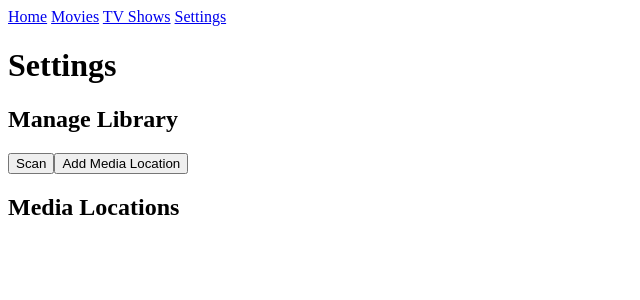
After one commit to Ap0c/video-server, a Flask app: page /settings in a window 1280 px wide. The commit adds this page. Shown: the top 300 px of the page, without its empty margins (0-640 px from the left). Run offline with Flask 2, Linux system fonts and the light colour scheme; data that the repository does not hold is empty.

Commit message:
Added a settings page.

```diff
--- a/main.py
+++ b/main.py
@@ -153,6 +153,16 @@ def episode(episode_id):
 	return render_template('episode.html', episode=info, show=show)
 
 
+@app.route('/settings')
+def settings():
+
+	"""Displays the settings page."""
+
+	locations = query_db('SELECT * FROM media_locations')
+
+	return render_template('settings.html', locations=locations)
+
+
 @app.route('/scan', methods=['POST'])
 def scan():
 
--- a/templates/base.html
+++ b/templates/base.html
@@ -10,6 +10,7 @@
 		<a href="/">Home</a>
 		<a href="/movies">Movies</a>
 		<a href="/tv_shows">TV Shows</a>
+		<a href="/settings">Settings</a>
 	</nav>
 	{% block header %}{% endblock header %}
 	<main>{% block content %}{% endblock content %}</main>
--- /dev/null
+++ b/templates/settings.html
@@ -0,0 +1,16 @@
+{% extends "base.html" %}
+{% block title %}Media Server - Settings{% endblock title %}
+{% block header %}
+		<header><h1>Settings</h1></header>
+	{% endblock header %}
+{% block content %}
+	<h2>Manage Library</h2>
+	<button>Scan</button><button>Add Media Location</button>
+	<h2>Media Locations</h2>
+	{% for location_type in locations | groupby('type') %}
+		<h3>{{ location_type.grouper.title() }}</h3>
+		{% for location in location_type.list %}
+			<p>{{ location['path'] }}</p>
+		{% endfor %}
+	{% endfor %}
+{% endblock content %}
```
